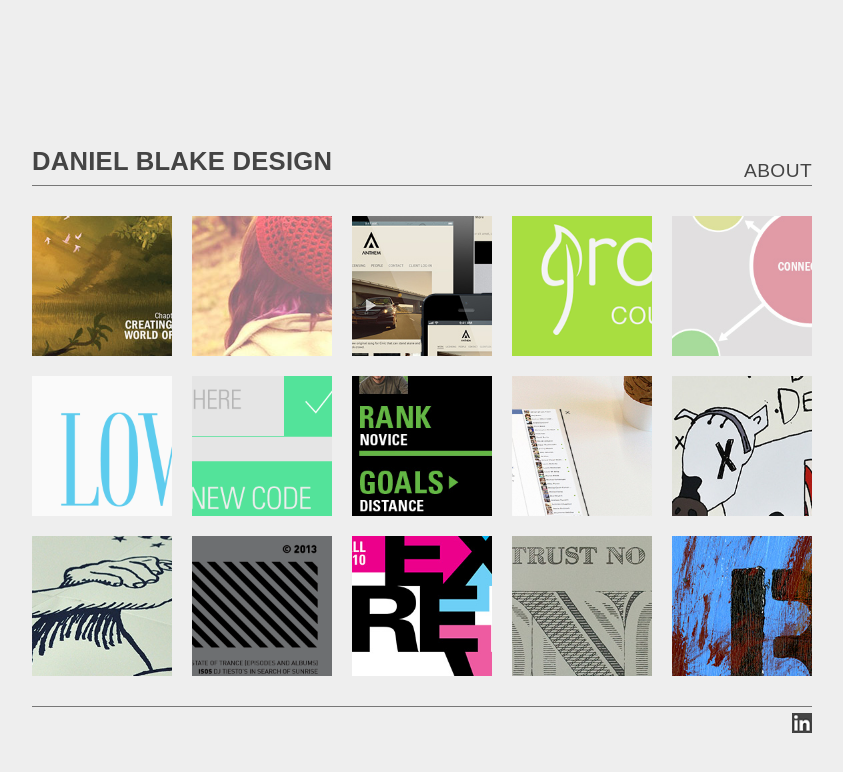
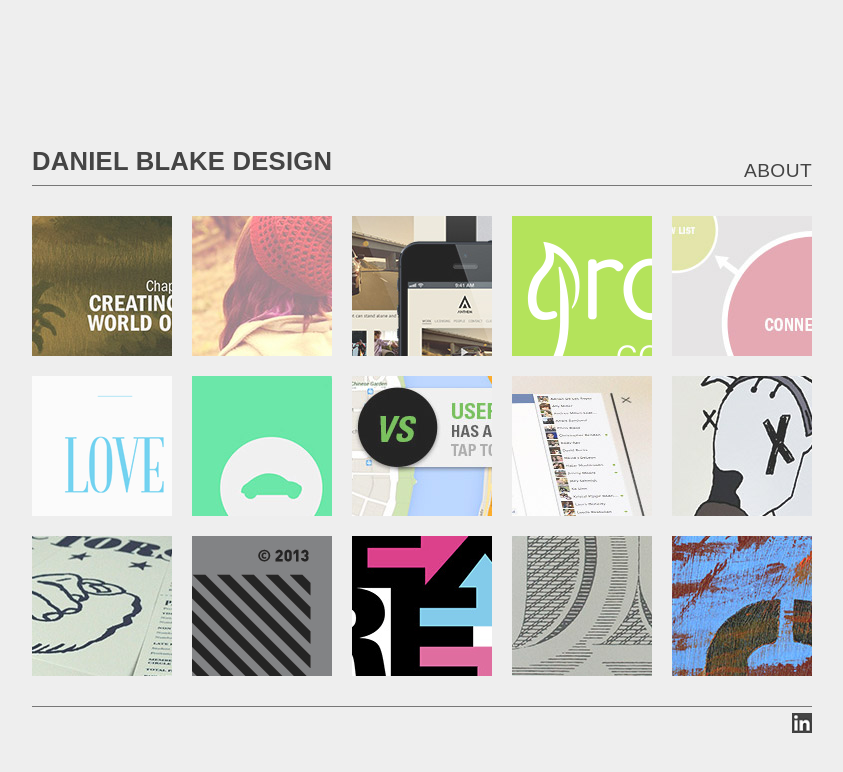
Before and after one commit to dmbdesignpdx/dmbdesignpdx.github.io, a Jekyll site: the page built from index.html, in a window 1280 px wide. Shown: the top 772 px of the page, without its empty margins (218-1061 px from the left). Built offline with Jekyll 4.4.1, drawn with Linux system fonts in a browser that asks for light colours; nearby versions of some CDN libraries; some web fonts are replaced; Markdown is read by kramdown in place of the engine named in the settings.

Commit message:
updated locally

```diff
--- a/_layouts/default.html
+++ b/_layouts/default.html
@@ -5,7 +5,7 @@
   <title>Daniel Blake Design</title>
   <meta name="author" content="Daniel Blake Design">
   <meta name="keywords" content="Daniel, Blake, design, graphic, advertising, typography, website, digital, poster, identity, branding, packaging, concept">
-  <meta name="description" content="Daniel Blake Design is a collection of graphic design works by Daniel Blake - Portland, Oregon">
+  <meta name="description" content="Daniel Blake Design is a collection of graphic design work by Daniel Blake - Portland, Oregon">
   <meta name="viewport" content="width=device-width">
   <link rel="icon" type="image/png" href="danielblakedesignicon.png">
   <link href='http://fonts.googleapis.com/css?family=News+Cycle:400,700' rel='stylesheet' type='text/css'>
--- a/index.html
+++ b/index.html
@@ -31,7 +31,7 @@
 	</div>
 </div>
 <div id="4" class="thumbBox" data-title="Collection of Logos" data-images="quango-logo.gif,anthem-logo.gif,lg-logo.gif,aio-logo.gif,blue-logo3.gif,bb-logo.gif,dlpef-logo.gif"><span>Logo and Identity Design</span>
-	<img src="images/logosThumb.gif" id="ti4" width="auto" height="100%" class="packaging" />
+	<img src="images/logosThumb.png" id="ti4" width="auto" height="100%" class="packaging" />
 	<div id="second" class="projInfo">
 		<p class="pinfo">Business<br>Networking<br>Concept</p>
 	</div>
@@ -49,10 +49,10 @@
 <!--  second row  -->
 
 <div id="6" class="thumbBox" data-title="Ace Face Typeface" data-images="ace-posters-1.gif,ace-posters-2.gif,ace-posters-3.gif,ace-posters-4.gif"><span>Typography and Poster Design Ace Face Typeface</span>
-	<img src="images/aceThumb.gif" id="ti3" width="auto" height="100%" />
+	<img src="images/aceThumb.png" id="ti3" width="auto" height="100%" />
 </div>
 <div id="7" class="thumbBox" data-title="ParkWare App Design" data-images="park-1.jpg,park-2.jpg,park-3.jpg,park-4.jpg,park-5.jpg,park-6.jpg"><span>Digital Design ParkWare App</span>
-	<img src="images/parkThumb.gif" id="ti7" width="auto" height="100%" class="digital" />
+	<img src="images/parkThumb.jpg" id="ti7" width="auto" height="100%" class="digital" />
 	<div class="projInfo">
 		<p class="pinfo">Ace<br>Face<br>Typeface</p>
 	</div>
@@ -85,13 +85,13 @@
 	<img src="images/typeThumb.jpg" id="ti11" width="auto" height="100%" class="poster" />
 </div>
 <div id="12" class="thumbBox" data-title="DJ Lofy Presents Essential Favorites Digital Package: Album art and song listing pdf" data-images="ef-cover.png,ef-pdf-1.png,ef-pdf-2.png,ef-pdf-3.png"><span>Digital Album Art Design</span>
-	<img src="images/efThumb.gif" id="ti6" width="auto" height="100%" />
+	<img src="images/efThumb.png" id="ti6" width="auto" height="100%" />
 	<div class="projInfo">
 		<p class="pinfo">Serif<br>Vs.<br>Sans-Serif</p>
 	</div>
 </div>
 <div id="13" class="thumbBox" data-title="Senior Exit Review" data-images="exit1.jpg"><span>Poster Design</span>
-	<img src="images/exitThumb.jpg" id="ti13" width="auto" height="100%" class="poster"/>
+	<img src="images/exitThumb.png" id="ti13" width="auto" height="100%" class="poster"/>
 	<div class="projInfo">
 		<p class="pinfo">Digital<br>Album<br>Art +<br>PDF</p>
 	</div>
```
Also changed, not shown: images/BNetThumb.jpg, images/CTThumb.jpg, images/aceThumb.png (added), images/aiobookThumb.jpg, images/anthemThumb.jpg, images/bbThumb.jpg, images/civilThumb.jpg, images/efThumb.png (added), images/exitThumb.jpg, images/exitThumb.png (added), images/ifyouThumb.jpg, images/logosThumb.gif (deleted), images/logosThumb.png (added), images/paintThumb.jpg, 3 more files.
